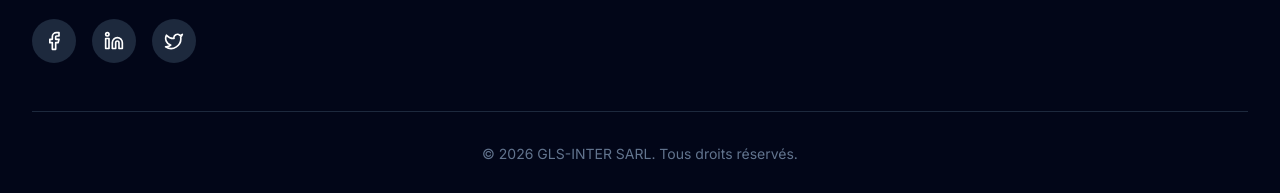
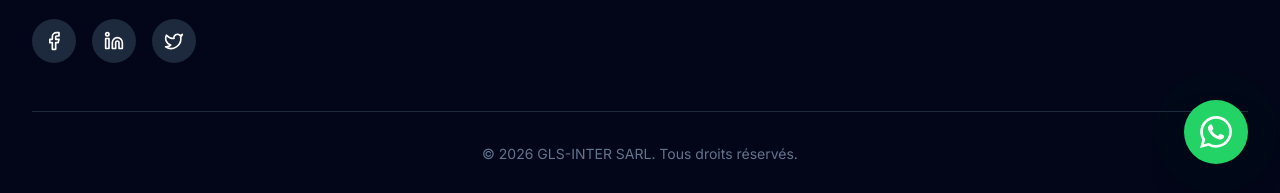
Before and after one commit to lumora-data/gls-inter-sarl, a Next.js app: page / in a window 1280 px wide. Shown: the part 604-797 px from the top of the page. Built offline with nearby package versions, Linux system fonts and the light colour scheme.

Commit message:
Migrate to Next.js App Router with local assets

```diff
--- /dev/null
+++ b/src/components/ui/WhatsAppButton.tsx
@@ -0,0 +1,42 @@
+"use client";
+
+import { motion } from 'motion/react';
+
+const WhatsAppButton = () => {
+  const phoneNumber = "237653670663"; // Your provided number
+  const message = "Bonjour GLS-INTER SARL, j'aimerais obtenir un devis pour vos services logistiques.";
+  const whatsappUrl = `https://wa.me/${phoneNumber}?text=${encodeURIComponent(message)}`;
+
+  return (
+    <motion.a
+      href={whatsappUrl}
+      target="_blank"
+      rel="noopener noreferrer"
+      initial={{ scale: 0, opacity: 0 }}
+      animate={{ scale: 1, opacity: 1 }}
+      whileHover={{ scale: 1.1 }}
+      whileTap={{ scale: 0.9 }}
+      className="fixed bottom-4 right-4 z-[100] flex items-center justify-center rounded-full bg-[#25D366] p-3 text-white shadow-2xl group sm:bottom-8 sm:right-8 sm:p-4"
+      aria-label="Contact us on WhatsApp"
+    >
+      <div className="absolute -top-12 right-0 hidden whitespace-nowrap rounded-xl border border-slate-100 bg-white px-4 py-2 text-sm font-bold text-slate-900 opacity-0 shadow-xl transition-opacity pointer-events-none group-hover:opacity-100 sm:block">
+        Besoin d'aide ? Discutons !
+        <div className="absolute -bottom-1 right-5 w-2 h-2 bg-white rotate-45 border-r border-b border-slate-100" />
+      </div>
+
+      <svg
+        viewBox="0 0 24 24"
+        width="32"
+        height="32"
+        fill="currentColor"
+      >
+        <path d="M17.472 14.382c-.297-.149-1.758-.867-2.03-.967-.273-.099-.471-.148-.67.15-.197.297-.767.966-.94 1.164-.173.199-.347.223-.644.075-.297-.15-1.255-.463-2.39-1.475-.883-.788-1.48-1.761-1.653-2.059-.173-.297-.018-.458.13-.606.134-.133.298-.347.446-.52.149-.174.198-.298.298-.497.099-.198.05-.371-.025-.52-.075-.149-.669-1.612-.916-2.207-.242-.579-.487-.5-.669-.51-.173-.008-.371-.01-.57-.01-.198 0-.52.074-.792.372-.272.297-1.04 1.016-1.04 2.479 0 1.462 1.065 2.875 1.213 3.074.149.198 2.096 3.2 5.077 4.487.709.306 1.262.489 1.694.625.712.227 1.36.195 1.871.118.571-.085 1.758-.719 2.006-1.413.248-.694.248-1.289.173-1.413-.074-.124-.272-.198-.57-.347m-5.421 7.403h-.004a9.87 9.87 0 01-5.031-1.378l-.361-.214-3.741.982.998-3.648-.235-.374a9.86 9.86 0 01-1.51-5.26c.001-5.45 4.436-9.884 9.888-9.884 2.64 0 5.122 1.03 6.988 2.898a9.825 9.825 0 012.893 6.994c-.003 5.45-4.437 9.884-9.885 9.884m8.413-18.297A11.815 11.815 0 0012.05 0C5.495 0 .16 5.335.157 11.892c0 2.096.547 4.142 1.588 5.945L.057 24l6.305-1.654a11.882 11.882 0 005.683 1.448h.005c6.554 0 11.89-5.335 11.893-11.893a11.821 11.821 0 00-3.48-8.413z"/>
+      </svg>
+
+      {/* Pulse effect */}
+      <div className="absolute inset-0 rounded-full bg-[#25D366] animate-ping opacity-20 -z-10" />
+    </motion.a>
+  );
+};
+
+export default WhatsAppButton;
```
